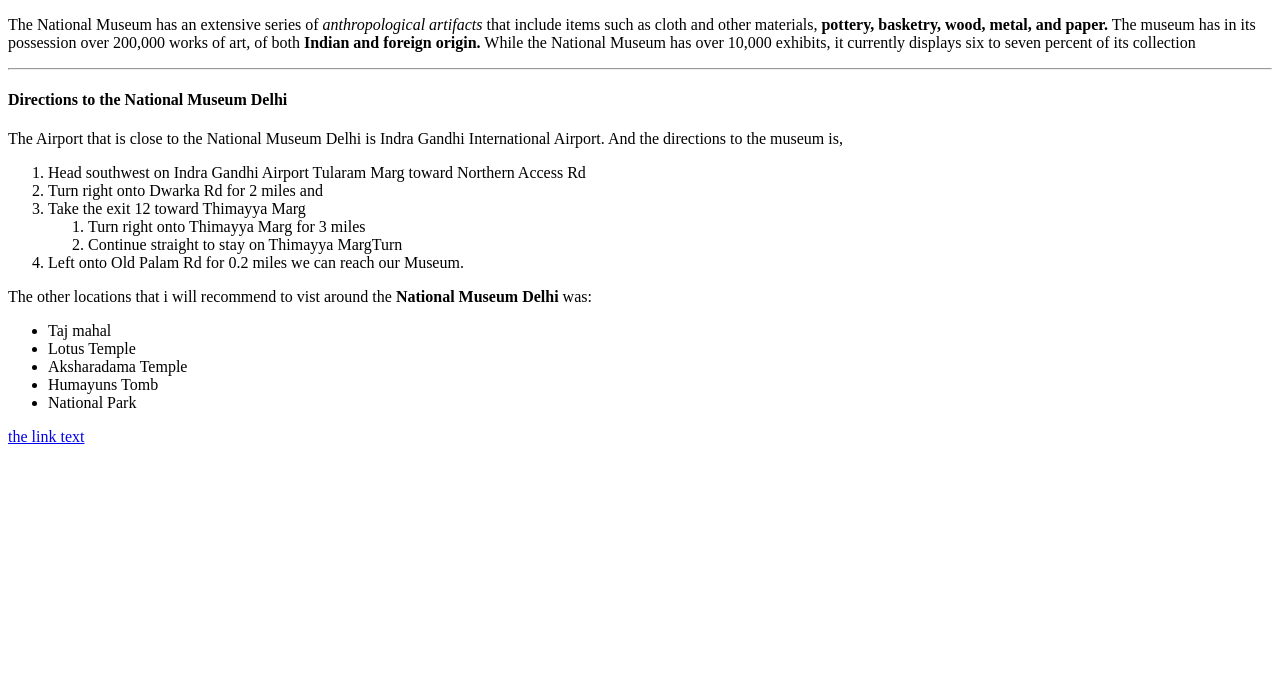
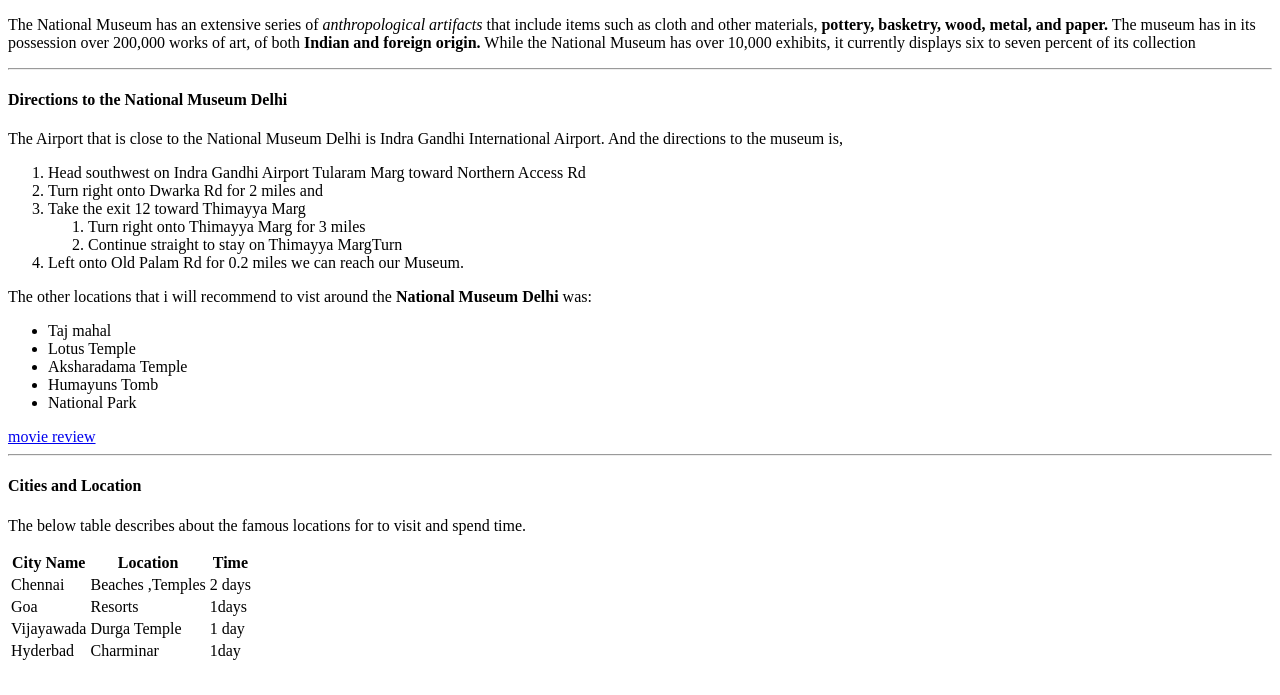
Before and after one commit to 44-563-Web-Apps-F22/44563-webapps-assignment-3-vamsiadapa1, a plain HTML site: page index.html in a window 1280 px wide. Shown: the part 105-800 px from the top of the page. Drawn offline with Linux system fonts and the light colour scheme.

Commit message:
link added

```diff
--- a/index.html
+++ b/index.html
@@ -53,7 +53,40 @@
     <li>Humayuns Tomb</li>
     <li>National Park</li>
 </ul>
+<a href=“aboutme.html”>movie review</a>
+<hr>
+<h4>Cities and Location</h4>
+<p>The below table describes about the famous locations for to visit and spend time.</p>
 
+<table>
+    <tr>
+        <th>City Name</th>
+        <th>Location</th>
+        <th>Time</th>
+    </tr>
+    <tr>
+        <td>Chennai</td>
+        <td>Beaches ,Temples</td>
+        <td>2 days</td>
+    </tr>
 
-<a href=“file:///C:/Users/s550097/Documents/GitHub/44563-webapps-assignment-3-vamsiadapa1/aboutme.html”> the link text</a>
+    <tr>
+        <td>Goa</td>
+        <td>Resorts</td>
+        <td>1days</td>
+    </tr>
+
+    <tr>
+        <td>Vijayawada</td>
+        <td>Durga Temple</td>
+        <td>1 day</td>
+    </tr>
+
+    <tr>
+        <td>Hyderbad</td>
+        <td>Charminar</td>
+        <td>1day</td>
+    </tr>
+</table>
+
 </body>
```
Also changed, not shown: aboutme.html (+1 -1 lines).
